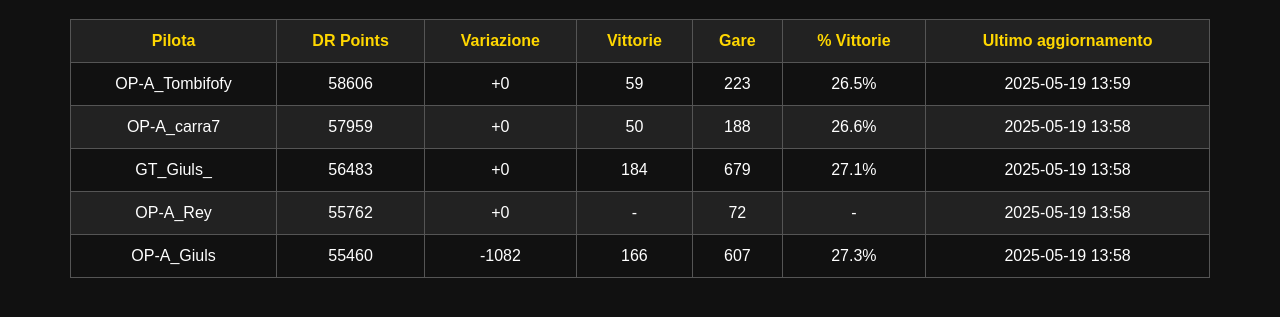
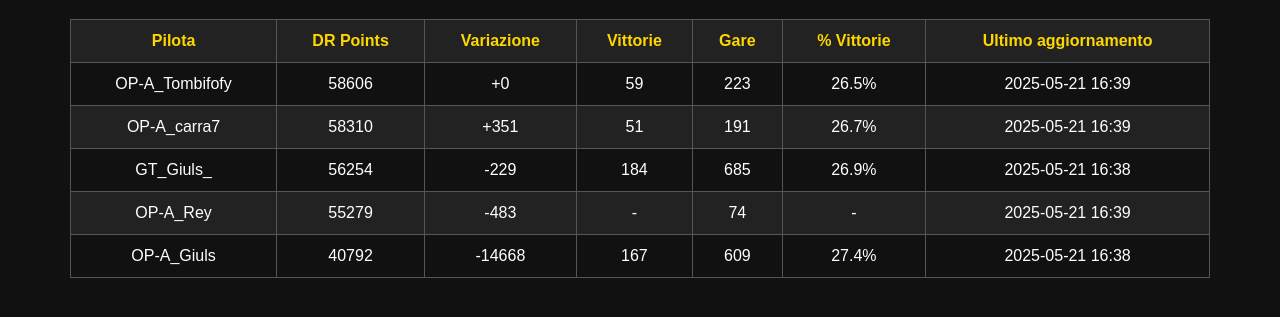
Before and after one commit to Giuls81/gt7dr, a plain HTML site: page index.html in a window 1280 px wide. Shown: the part 101-418 px from the top of the page. Drawn offline with Linux system fonts and the light colour scheme.

Commit message:
Aggiornamento con % vittorie

```diff
--- a/index.html
+++ b/index.html
@@ -20,11 +20,11 @@
             <tr><th>Pilota</th><th>DR Points</th><th>Variazione</th><th>Vittorie</th><th>Gare</th><th>% Vittorie</th><th>Ultimo aggiornamento</th></tr>
         </thead>
         <tbody>
-<tr><td>OP-A_Tombifofy</td><td>58606</td><td>+0</td><td>59</td><td>223</td><td>26.5%</td><td>2025-05-19 13:59</td></tr>
-<tr><td>OP-A_carra7</td><td>57959</td><td>+0</td><td>50</td><td>188</td><td>26.6%</td><td>2025-05-19 13:58</td></tr>
-<tr><td>GT_Giuls_</td><td>56483</td><td>+0</td><td>184</td><td>679</td><td>27.1%</td><td>2025-05-19 13:58</td></tr>
-<tr><td>OP-A_Rey</td><td>55762</td><td>+0</td><td>-</td><td>72</td><td>-</td><td>2025-05-19 13:58</td></tr>
-<tr><td>OP-A_Giuls</td><td>55460</td><td>-1082</td><td>166</td><td>607</td><td>27.3%</td><td>2025-05-19 13:58</td></tr>
+<tr><td>OP-A_Tombifofy</td><td>58606</td><td>+0</td><td>59</td><td>223</td><td>26.5%</td><td>2025-05-21 16:39</td></tr>
+<tr><td>OP-A_carra7</td><td>58310</td><td>+351</td><td>51</td><td>191</td><td>26.7%</td><td>2025-05-21 16:39</td></tr>
+<tr><td>GT_Giuls_</td><td>56254</td><td>-229</td><td>184</td><td>685</td><td>26.9%</td><td>2025-05-21 16:38</td></tr>
+<tr><td>OP-A_Rey</td><td>55279</td><td>-483</td><td>-</td><td>74</td><td>-</td><td>2025-05-21 16:39</td></tr>
+<tr><td>OP-A_Giuls</td><td>40792</td><td>-14668</td><td>167</td><td>609</td><td>27.4%</td><td>2025-05-21 16:38</td></tr>
         </tbody>
     </table>
 </body>
```
